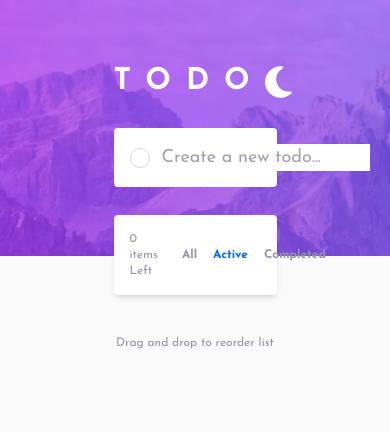
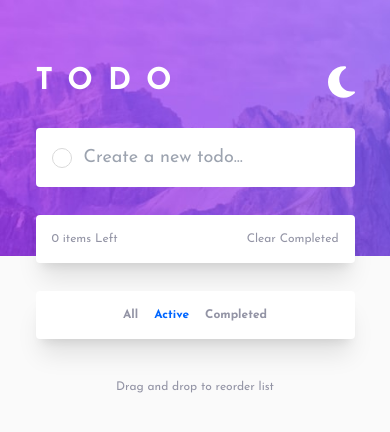
Before and after one commit to debadutta98/Todo-app, a Next.js app: page /active in a window 390 px wide. Shown: the top 432 px of the page. Built offline with nearby package versions, Linux system fonts and the light colour scheme; no server answers; the database is empty; a web font is replaced by a local one.

Commit message:
make it responsive

```diff
--- a/components/TodoContainer.js
+++ b/components/TodoContainer.js
@@ -77,7 +77,7 @@ const TodoContainer = ({todoList}) => {
         }
     };
     return (
-        <main className="flex flex-col relative z-10 w-1/2 p-4 m-auto -mt-52 text-white gap-7">
+        <main className="flex flex-col relative z-10 w-[90%] sml:w-10/12 p-4 m-auto -mt-52 text-white gap-7 md:w-3/4 mdl:w-1/2">
             <div className="inline-flex align-middle">
                 <h1 className="text-3xl font-bold tracking-widdest">TODO</h1>
                 <div className="ml-auto">
@@ -109,17 +109,24 @@ const TodoContainer = ({todoList}) => {
                     />
                 </div>
             </form>
-            <div className="bg-white w-full rounded shadow-md divide-y">
+            <div className="bg-white w-full rounded shadow-xl divide-y">
                <TodoItem items={listItems} />
                 <footer className="flex p-4 text-light-darkGrayishBlue gap-6 text-xs">
                     <span>{listItems.length} items Left</span>
-                    <div className="flex gap-4 m-auto">
-                        <Link href='/' className={`hover:text-light-veryDarkGrayishBlue font-bold ${router.asPath === '/'? "text-[#0066ff]" : ''}`}>All</Link>
-                        <Link href='/active' className={`hover:text-light-veryDarkGrayishBlue font-bold ${router.asPath === '/active' ? "text-[#0066ff]" : ''}`}>Active</Link>
-                        <Link href='/completed' className={`hover:text-light-veryDarkGrayishBlue font-bold ${router.asPath === '/completed' ? "text-[#0066ff]" : ''}`}>Completed</Link>
+                    <div className="flex gap-4 m-auto mv:hidden">
+                        <Link href='/' className={`hover:text-light-veryDarkGrayishBlue font-bold ${router.asPath === '/'? "text-[#0066ff]" : ''}`} passHref>All</Link>
+                        <Link href='/active' className={`hover:text-light-veryDarkGrayishBlue font-bold ${router.asPath === '/active' ? "text-[#0066ff]" : ''}`} passHref>Active</Link>
+                        <Link href='/completed' className={`hover:text-light-veryDarkGrayishBlue font-bold ${router.asPath === '/completed' ? "text-[#0066ff]" : ''}`} passHref>Completed</Link>
                     </div>
-                    <button className='hover:font-bold truncate' onClick={deleteAllItems} disabled={lock}>Clear Completed</button>
+                    <button className='hover:font-bold truncate mv:ml-auto' onClick={deleteAllItems} disabled={lock}>Clear Completed</button>
                 </footer>
+            </div>
+            <div className="hidden mv:flex p-4 text-light-darkGrayishBlue gap-6 text-xs bg-white w-full rounded shadow-xl">
+                <div className="flex gap-4 m-auto">
+                    <Link href='/' className={`hover:text-light-veryDarkGrayishBlue font-bold ${router.asPath === '/' ? "text-[#0066ff]" : ''}`} passHref>All</Link>
+                    <Link href='/active' className={`hover:text-light-veryDarkGrayishBlue font-bold ${router.asPath === '/active' ? "text-[#0066ff]" : ''}`} passHref>Active</Link>
+                    <Link href='/completed' className={`hover:text-light-veryDarkGrayishBlue font-bold ${router.asPath === '/completed' ? "text-[#0066ff]" : ''}`} passHref>Completed</Link>
+                </div>
             </div>
         </main>
     );
--- a/pages/_app.js
+++ b/pages/_app.js
@@ -1,16 +1,55 @@
-import Header from '../Components/Header'
-import '../styles/dist.css'
-import '../styles/customCheckBox.css';
-import 'react-toastify/dist/ReactToastify.css';
-import { ToastContainer } from 'react-toastify';
+import Header from "../Components/Header";
+import "../styles/dist.css";
+import "../styles/customCheckBox.css";
+import "react-toastify/dist/ReactToastify.css";
+import { ToastContainer } from "react-toastify";
+import style from "../styles/loading.module.css";
+import { useRouter } from "next/router";
+import { useEffect, useState } from "react";
+function Loading() {
+  const [loading, setShowLoading] = useState(false);
+  const router = useRouter();
+  useEffect(() => {
+    const handlerStart = (url) => url !== router.asPath && setShowLoading(true);
+    const handlerComplete = (url) =>
+      url === router.asPath && setShowLoading(false);
+    router.events.on("routeChangeStart", handlerStart);
+    router.events.on("routeChangeComplete", handlerComplete);
+    router.events.on("routeChangeError", handlerComplete);
+    return () => {
+      router.events.off("routeChangeStart", handlerStart);
+      router.events.off("routeChangeComplete", handlerComplete);
+      router.events.off("routeChangeError", handlerComplete);
+    };
+  });
+  return (
+    <>
+      {loading && (
+        <div className={style["loading"]}>
+          <div className={style["lds-ellipsis"]}>
+            <div></div>
+            <div></div>
+            <div></div>
+            <div></div>
+          </div>
+        </div>
+      )}
+    </>
+  );
+}
 
 function MyApp({ Component, pageProps }) {
-  return <>
-  <Header/>
-  <ToastContainer/>
-  <Component {...pageProps} />
-  <footer className='text-center mt-6 text-xs text-light-darkGrayishBlue'>Drag and drop to reorder list</footer>
-  </>
+  return (
+    <>
+      <Loading />
+      <Header />
+      <ToastContainer />
+      <Component {...pageProps} />
+      <footer className="text-center mt-6 text-xs text-light-darkGrayishBlue">
+        Drag and drop to reorder list
+      </footer>
+    </>
+  );
 }
 
-export default MyApp
+export default MyApp;
--- a/styles/dist.css
+++ b/styles/dist.css
@@ -567,8 +567,8 @@ video {
   height: 16rem;
 }
 
-.w-1\/2{
-  width: 50%;
+.w-\[90\%\]{
+  width: 90%;
 }
 
 .w-full{
@@ -688,6 +688,18 @@ video {
   box-shadow: var(--tw-ring-offset-shadow, 0 0 #0000), var(--tw-ring-shadow, 0 0 #0000), var(--tw-shadow);
 }
 
+.shadow-lg{
+  --tw-shadow: 0 10px 15px -3px rgb(0 0 0 / 0.1), 0 4px 6px -4px rgb(0 0 0 / 0.1);
+  --tw-shadow-colored: 0 10px 15px -3px var(--tw-shadow-color), 0 4px 6px -4px var(--tw-shadow-color);
+  box-shadow: var(--tw-ring-offset-shadow, 0 0 #0000), var(--tw-ring-shadow, 0 0 #0000), var(--tw-shadow);
+}
+
+.shadow-xl{
+  --tw-shadow: 0 20px 25px -5px rgb(0 0 0 / 0.1), 0 8px 10px -6px rgb(0 0 0 / 0.1);
+  --tw-shadow-colored: 0 20px 25px -5px var(--tw-shadow-color), 0 8px 10px -6px var(--tw-shadow-color);
+  box-shadow: var(--tw-ring-offset-shadow, 0 0 #0000), var(--tw-ring-shadow, 0 0 #0000), var(--tw-shadow);
+}
+
 .outline-none{
   outline: 2px solid transparent;
   outline-offset: 2px;
@@ -731,3 +743,35 @@ body {
   --tw-text-opacity: 1;
   color: hsl(235 19% 35% / var(--tw-text-opacity));
 }
+
+@media (min-width: 640px){
+  .md\:w-3\/4{
+    width: 75%;
+  }
+}
+
+@media (min-width: 534px){
+  .sml\:w-10\/12{
+    width: 83.333333%;
+  }
+}
+
+@media (min-width: 890px){
+  .mdl\:w-1\/2{
+    width: 50%;
+  }
+}
+
+@media (max-width: 465px){
+  .mv\:ml-auto{
+    margin-left: auto;
+  }
+
+  .mv\:flex{
+    display: flex;
+  }
+
+  .mv\:hidden{
+    display: none;
+  }
+}
--- /dev/null
+++ b/styles/loading.module.css
@@ -0,0 +1,67 @@
+.lds-ellipsis {
+  display: inline-block;
+  position: relative;
+  margin-top: 20%;
+  margin-left: 45%;
+  width: 80px;
+  height: 80px;
+}
+.lds-ellipsis div {
+  position: absolute;
+  top: 33px;
+  width: 13px;
+  height: 13px;
+  border-radius: 50%;
+  background: #fff;
+  animation-timing-function: cubic-bezier(0, 1, 1, 0);
+}
+.lds-ellipsis div:nth-child(1) {
+  left: 8px;
+  animation: lds-ellipsis1 0.6s infinite;
+}
+.lds-ellipsis div:nth-child(2) {
+  left: 8px;
+  animation: lds-ellipsis2 0.6s infinite;
+}
+.lds-ellipsis div:nth-child(3) {
+  left: 32px;
+  animation: lds-ellipsis2 0.6s infinite;
+}
+.lds-ellipsis div:nth-child(4) {
+  left: 56px;
+  animation: lds-ellipsis3 0.6s infinite;
+}
+@keyframes lds-ellipsis1 {
+  0% {
+    transform: scale(0);
+  }
+  100% {
+    transform: scale(1);
+  }
+}
+@keyframes lds-ellipsis3 {
+  0% {
+    transform: scale(1);
+  }
+  100% {
+    transform: scale(0);
+  }
+}
+@keyframes lds-ellipsis2 {
+  0% {
+    transform: translate(0, 0);
+  }
+  100% {
+    transform: translate(24px, 0);
+  }
+}
+
+.loading{
+    position: absolute;
+    top: 0px;
+    left: 0px;
+    right: 0px;
+    bottom: 0px;
+    background-color: rgba(0, 0, 0, 0.5);
+    z-index: 20;
+}
--- a/tailwind.config.js
+++ b/tailwind.config.js
@@ -33,6 +33,12 @@ module.exports = {
           veryDarkGrayishBlueBold:'hsl(237, 14%, 26%)'
         },
         checkbox: 'linear-gradient(133deg, rgba(0,102,255,1) 3%, rgba(102,0,204,1) 72%)'
+      },
+      screens:{
+        sml:'534px',
+        md: '640px',
+        mdl: '890px',
+        mv: {max:'465px'}
       }
     },
   },
```
